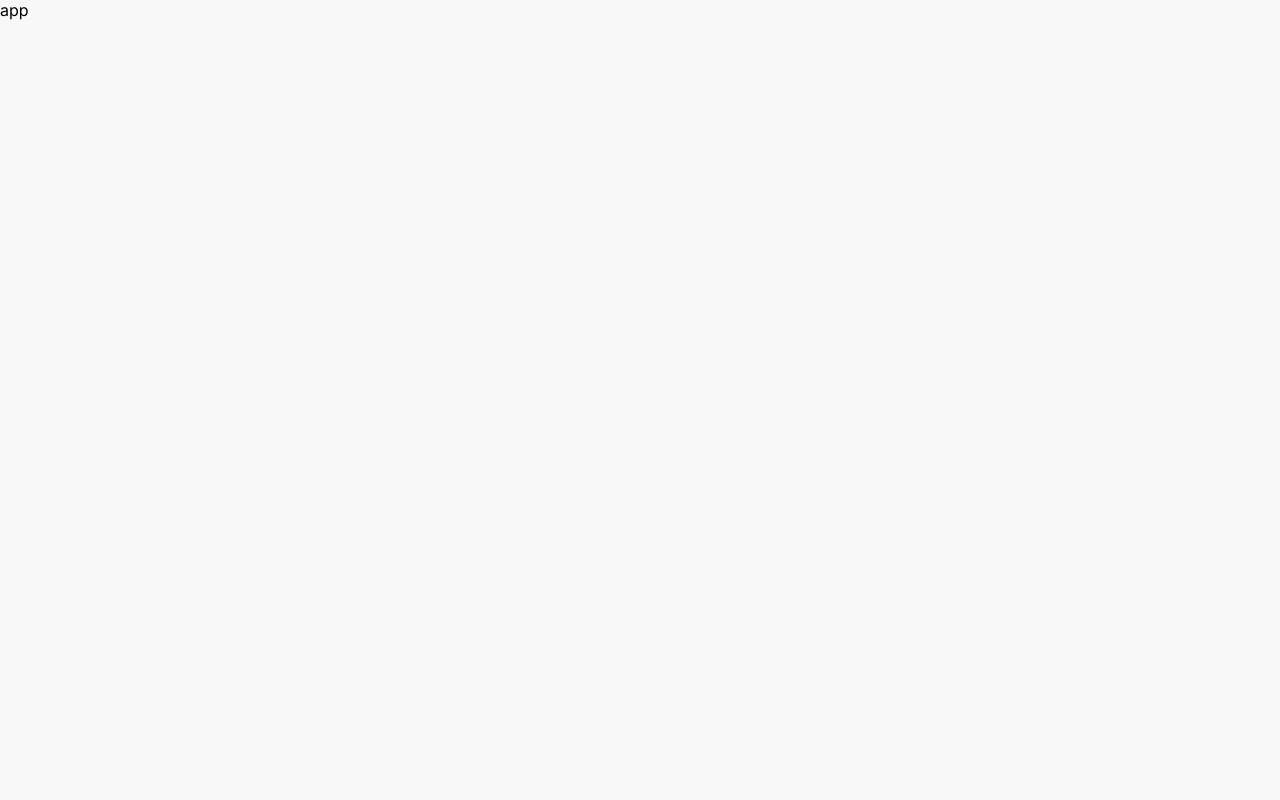
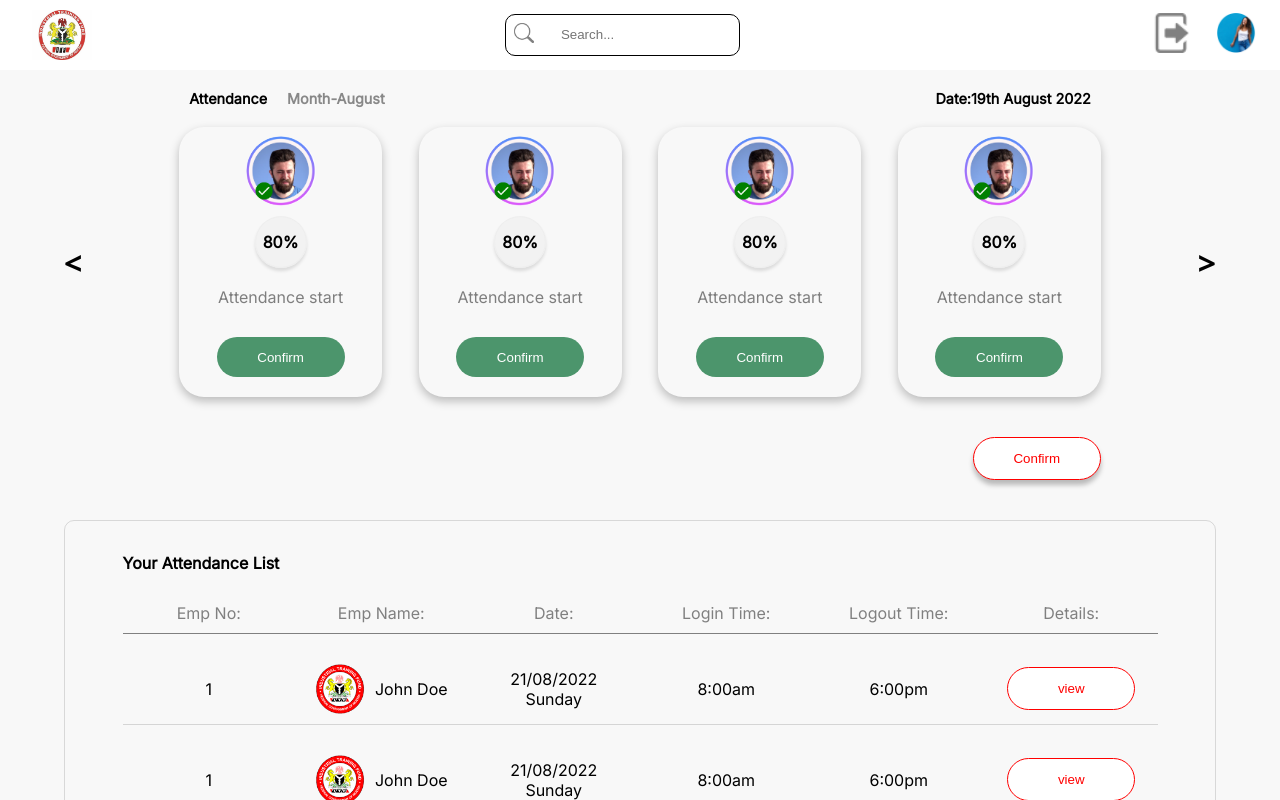
Before and after one commit to NECA-ITF/trainee-attendance, a React (Create React App) app: page / in a window 1280 px wide. Shown: the top 800 px of the page. Built offline with nearby package versions, Linux system fonts and the light colour scheme.

Commit message:
chore:done removing the shadows of the buttons

```diff
--- a/src/App.js
+++ b/src/App.js
@@ -1,10 +1,10 @@
 import './App.css';
-
+import Dashboard from './pages/dashboardPage/Dashboard'
 
 function App() {
   return (
     <div className="App">
-        app
+        <Dashboard />
     </div>
   );
 }
--- a/src/pages/dashboardPage/AttendanceItem.jsx
+++ b/src/pages/dashboardPage/AttendanceItem.jsx
@@ -18,7 +18,7 @@ function AttendanceItem() {
         <div className='logintime item'>8:00am</div>
         <div className='logout item'>6:00pm</div>
         <div className="item">
-          <CustomButton title='view' background-color='white' color='red' border='1px solid red'/>
+          <CustomButton title='view' background-color='white' color='red' border='1px solid red' boxShadow = 'none'/>
         </div>
     </div>
 
--- a/src/pages/dashboardPage/AttendanceSlider.jsx
+++ b/src/pages/dashboardPage/AttendanceSlider.jsx
@@ -9,7 +9,7 @@ function AttendanceSlider() {
         <SliderHeader />
         <SliderBody />
         <div className="confirmButton">
-            <CustomButton title={'Confirm'} backgroundColor = 'white' color = '#FF0000' border = '1px solid #FF0000' boxShadow = '0px 5.03867px 5.03867px rgba(0, 0, 0, 0.25)' />
+            <CustomButton title={'Confirm'} backgroundColor = 'white' color = '#FF0000' border = '1px solid #FF0000' boxShadow = '0px 5.03867px 5.03867px rgba(0, 0, 0, 0.25)'/>
         </div>
     </div>
   )
--- a/src/pages/dashboardPage/SliderCard.jsx
+++ b/src/pages/dashboardPage/SliderCard.jsx
@@ -12,7 +12,7 @@ function SliderCard() {
                     <h1>80%</h1>
                 </div>
                 <p className="card-stats">Attendance start</p>
-                <CustomButton title={'Confirm'} backgroundColor = '#4C956C' margin = '10px 0' />
+                <CustomButton title={'Confirm'} backgroundColor = '#4C956C' margin = '10px 0'  boxShadow = 'none'/>
         </div>
   )
 }
```
